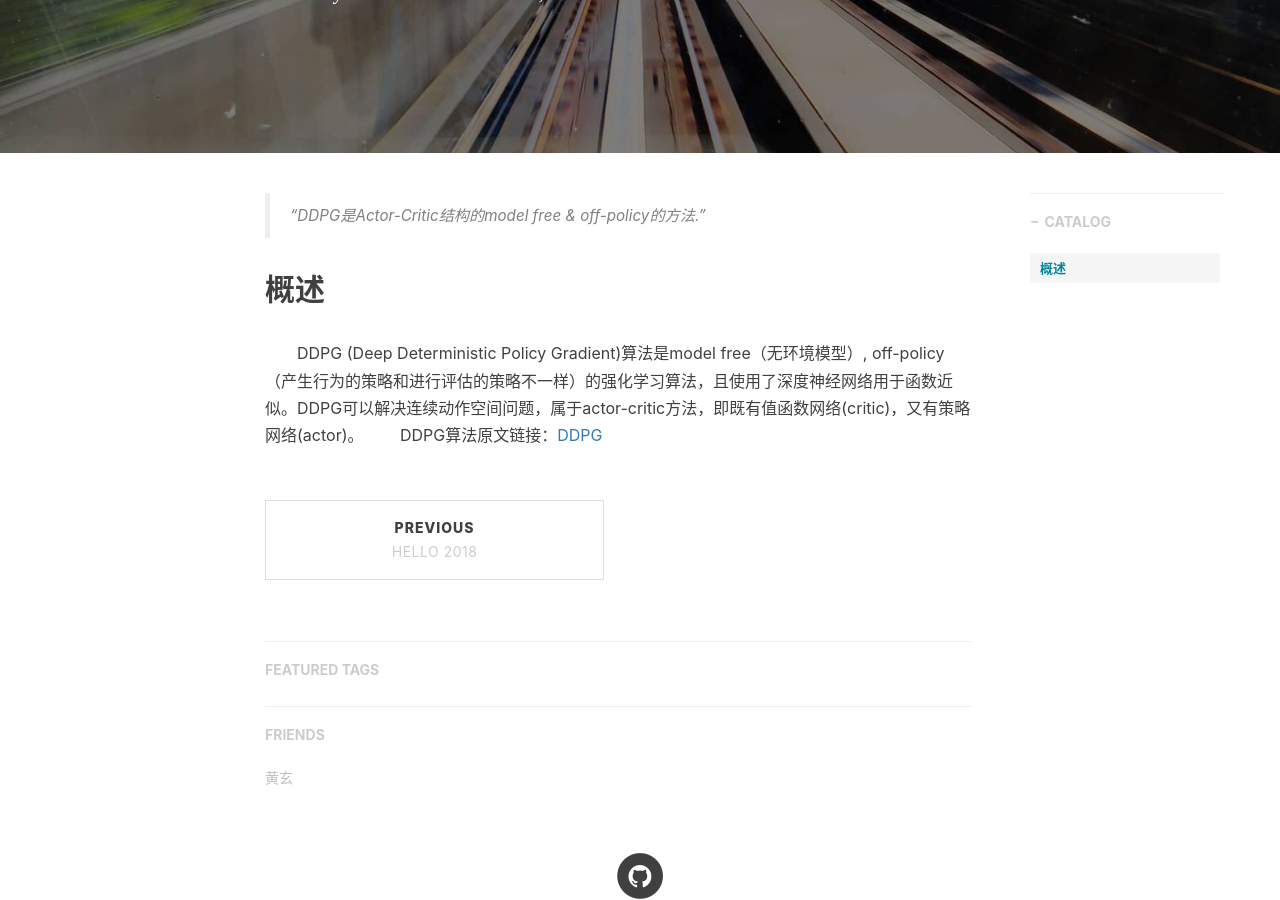
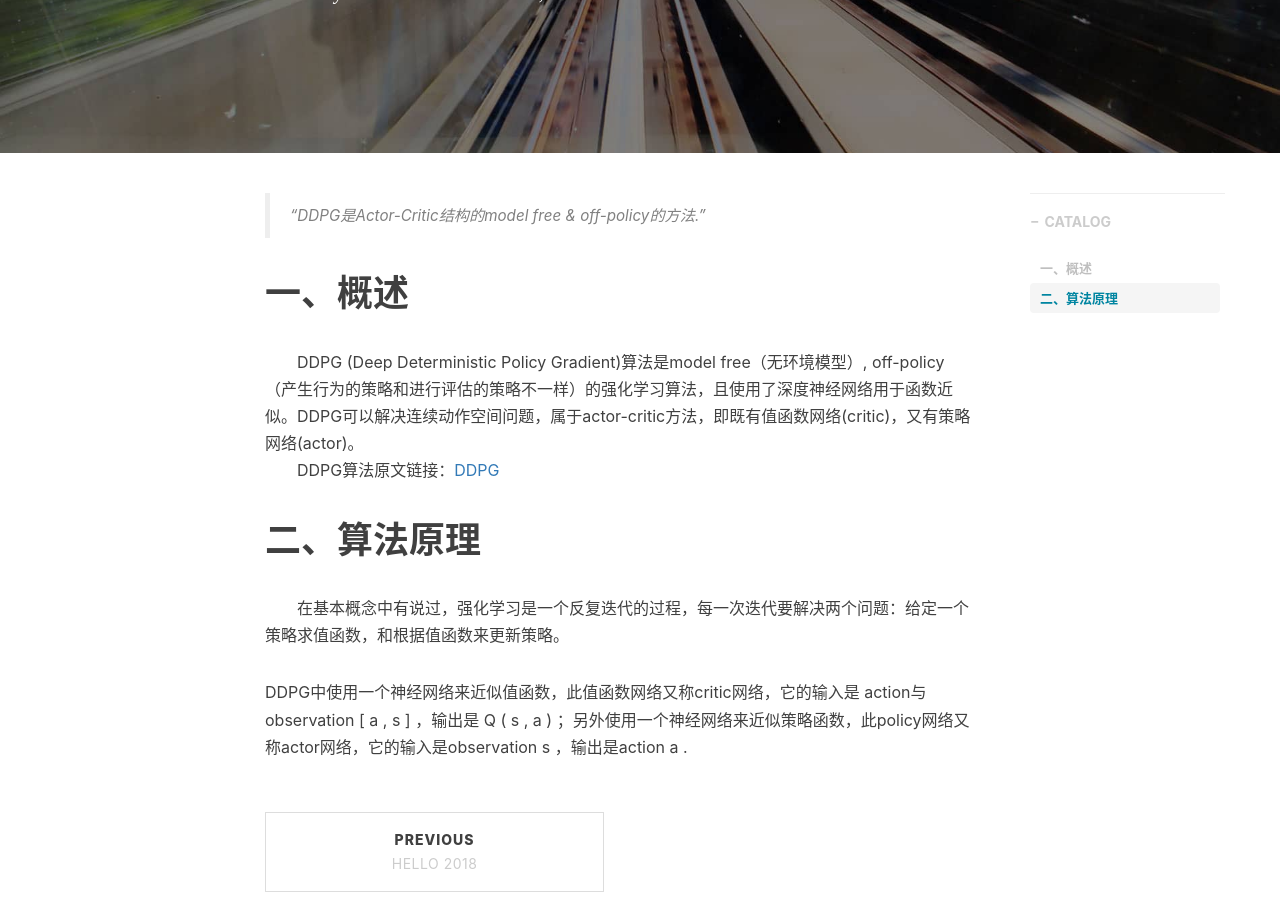
Before and after one commit to xsh8637/xsh8637.github.io, a Jekyll site: the page built from _posts/2018-12-02-DDPG.markdown, in a window 1280 px wide and 900 px high, scrolled down 412 px. Built offline with Jekyll 4.4.1, drawn with Linux system fonts in a browser that asks for light colours; nearby versions of some CDN libraries; comment, search, counter and statistics services are not loaded.

Commit message:
Update 2018-12-02-DDPG.markdown

```diff
--- a/_posts/2018-12-02-DDPG.markdown
+++ b/_posts/2018-12-02-DDPG.markdown
@@ -14,7 +14,29 @@ tags:
 > “DDPG是Actor-Critic结构的model free & off-policy的方法.”
 
 
-## 概述
+# 一、概述
 
-&emsp;&emsp;DDPG (Deep Deterministic Policy Gradient)算法是model free（无环境模型）, off-policy（产生行为的策略和进行评估的策略不一样）的强化学习算法，且使用了深度神经网络用于函数近似。DDPG可以解决连续动作空间问题，属于actor-critic方法，即既有值函数网络(critic)，又有策略网络(actor)。
+&emsp;&emsp;DDPG (Deep Deterministic Policy Gradient)算法是model free（无环境模型）, off-policy（产生行为的策略和进行评估的策略不一样）的强化学习算法，且使用了深度神经网络用于函数近似。DDPG可以解决连续动作空间问题，属于actor-critic方法，即既有值函数网络(critic)，又有策略网络(actor)。<br>
 &emsp;&emsp;DDPG算法原文链接：<a href="https://arxiv.org/pdf/1509.02971.pdf" target="_blank" rel="external">DDPG</a>
+
+# 二、算法原理
+&emsp;&emsp;在基本概念中有说过，强化学习是一个反复迭代的过程，每一次迭代要解决两个问题：给定一个策略求值函数，和根据值函数来更新策略。
+
+DDPG中使用一个神经网络来近似值函数，此值函数网络又称critic网络，它的输入是 action与observation
+[
+a
+,
+s
+]
+，输出是
+Q
+(
+s
+,
+a
+)
+；另外使用一个神经网络来近似策略函数，此policy网络又称actor网络，它的输入是observation
+s
+，输出是action
+a
+.
```
